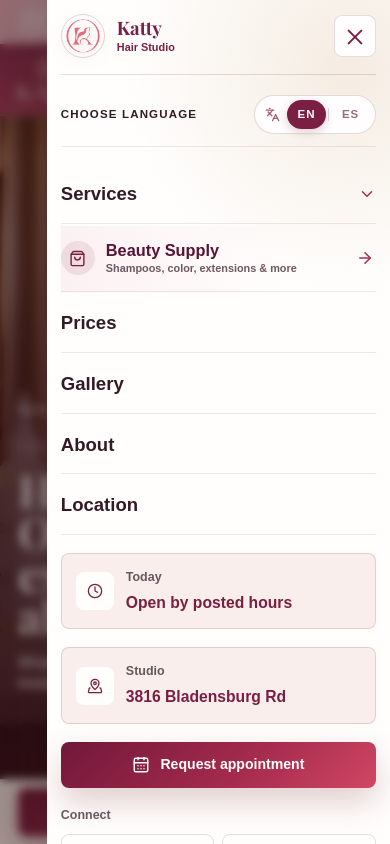
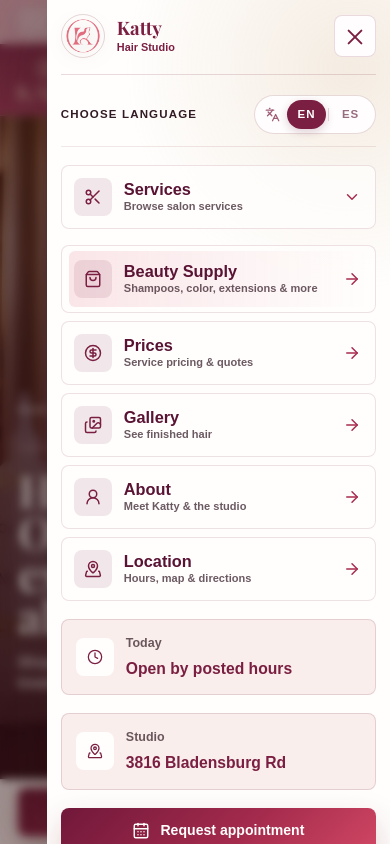
Before and after one commit to ErickSorto/katty-hair-studio, a Next.js app: page /olaplex-hair-extensions in a window 390 px wide. Both pictures are taken after a click on the button "Open menu". Shown: the top 844 px of the page. Built offline with nearby package versions, Linux system fonts and the light colour scheme; a web font is replaced by a local one.

Commit message:
feat: refine mobile drawer navigation

```diff
--- a/src/app/ServiceNavigation.tsx
+++ b/src/app/ServiceNavigation.tsx
@@ -1,7 +1,7 @@
 "use client";
 
 import Link from "next/link";
-import { ArrowRight, ChevronDown } from "lucide-react";
+import { ArrowRight, ChevronDown, Scissors } from "lucide-react";
 import { useEffect, useRef, useState } from "react";
 import { localizePath, type Locale } from "./i18n/config";
 import { serviceNavigationCopy } from "./i18n/shared-copy";
@@ -119,27 +119,19 @@
 
   return (
     <details className="drawer-services">
-      <summary>
-        <span>{copy.menuLabel}</span>
-        <ChevronDown aria-hidden="true" />
+      <summary className="drawer-destination-row">
+        <span className="drawer-destination-icon"><Scissors aria-hidden="true" /></span>
+        <span className="drawer-destination-copy">
+          <strong>{copy.menuLabel}</strong>
+          <span>{copy.menuDetail}</span>
+        </span>
+        <ChevronDown aria-hidden="true" className="drawer-destination-arrow" />
       </summary>
       <div className="drawer-services-content">
         <Link className="drawer-all-services-link" href={localizePath("/services", locale)}>
           {copy.viewAll}<ArrowRight aria-hidden="true" />
         </Link>
         <CategoryGateways locale={locale} mobile />
-        <div className="drawer-service-groups">
-          {copy.groups.map((group) => (
-            <section key={group.label}>
-              <h3>{group.label}</h3>
-              <div>
-                {group.links.map(([label, href]) => (
-                  <Link href={localizePath(href, locale)} key={href}>{label}</Link>
-                ))}
-              </div>
-            </section>
-          ))}
-        </div>
       </div>
     </details>
   );
--- a/src/app/SiteChrome.tsx
+++ b/src/app/SiteChrome.tsx
@@ -5,12 +5,15 @@
   BadgePercent,
   CalendarDays,
   ChevronRight,
+  CircleDollarSign,
   Clock,
   Heart,
+  Images,
   MapPin,
   MapPinned,
   Phone,
   ShoppingBag,
+  UserRound,
 } from "lucide-react";
 import DrawerAutoClose from "./DrawerAutoClose";
 import DrawerToggleButton from "./DrawerToggleButton";
@@ -37,6 +40,13 @@
   { label: "X", href: "https://x.com/DominicanKatty", platform: "x" },
   { label: "TikTok", href: "https://www.tiktok.com/@dominicankattyhairstudio", platform: "tiktok" },
 ] as const;
+
+const drawerNavIcons = {
+  "/#prices": CircleDollarSign,
+  "/gallery": Images,
+  "/about": UserRound,
+  "/location": MapPinned,
+} as const;
 
 type SocialPlatform = (typeof socialLinks)[number]["platform"] | "whatsapp";
 
@@ -98,15 +108,28 @@
         <div className="drawer-language-row"><span>{copy.labels.language}</span><LanguageSwitcher placement="drawer" /></div>
         <nav aria-label={copy.labels.mobilePageLinks} className="drawer-links">
           <DrawerServicesMenu locale={locale} />
-          <Link className="drawer-shop-link" href={localizePath("/olaplex-hair-extensions", locale)}>
-            <span className="drawer-shop-icon"><ShoppingBag aria-hidden="true" /></span>
-            <span className="drawer-shop-copy">
+          <Link className="drawer-destination-row drawer-shop-link" href={localizePath("/olaplex-hair-extensions", locale)}>
+            <span className="drawer-destination-icon"><ShoppingBag aria-hidden="true" /></span>
+            <span className="drawer-destination-copy">
               <strong>{copy.shop.label}</strong>
               <span>{copy.shop.detail}</span>
             </span>
-            <ArrowRight aria-hidden="true" className="drawer-shop-arrow" />
+            <ArrowRight aria-hidden="true" className="drawer-destination-arrow" />
           </Link>
-          {copy.nav.map(([label, href]) => <Link href={localizePath(href, locale)} key={href}>{label}</Link>)}
+          {copy.nav.map(([label, href]) => {
+            const Icon = drawerNavIcons[href];
+
+            return (
+              <Link className="drawer-destination-row drawer-nav-link" href={localizePath(href, locale)} key={href}>
+                <span className="drawer-destination-icon"><Icon aria-hidden="true" /></span>
+                <span className="drawer-destination-copy">
+                  <strong>{label}</strong>
+                  <span>{copy.drawerNavDetails[href]}</span>
+                </span>
+                <ArrowRight aria-hidden="true" className="drawer-destination-arrow" />
+              </Link>
+            );
+          })}
         </nav>
         <div className="drawer-card"><span className="drawer-card-icon"><Clock aria-hidden="true" className="site-icon"/></span><div><p>{copy.drawer.today}</p><strong>{copy.drawer.openHours}</strong></div></div>
         <div className="drawer-card"><span className="drawer-card-icon"><MapPinned aria-hidden="true" className="site-icon"/></span><div><p>{copy.drawer.studio}</p><strong>3816 Bladensburg Rd</strong></div></div>
--- a/src/app/i18n/shared-copy.ts
+++ b/src/app/i18n/shared-copy.ts
@@ -12,6 +12,12 @@
       openHours: "Open by posted hours",
       studio: "Studio",
       today: "Today",
+    },
+    drawerNavDetails: {
+      "/#prices": "Service pricing & quotes",
+      "/gallery": "See finished hair",
+      "/about": "Meet Katty & the studio",
+      "/location": "Hours, map & directions",
     },
     finalBanner: {
       eyebrow: "Ready when you are",
@@ -59,6 +65,12 @@
       openHours: "Abierto según el horario publicado",
       studio: "Salón",
       today: "Hoy",
+    },
+    drawerNavDetails: {
+      "/#prices": "Precios y cotizaciones",
+      "/gallery": "Mira los resultados",
+      "/about": "Conoce a Katty y el salón",
+      "/location": "Horario, mapa y dirección",
     },
     finalBanner: {
       eyebrow: "Cuando quieras",
@@ -170,6 +182,7 @@
     intro: "Start with a category or go directly to the service you have in mind.",
     kicker: "Explore Katty",
     menuLabel: "Services",
+    menuDetail: "Browse salon services",
     request: "Request an appointment",
     title: "Find the right service for your hair.",
     viewAll: "View all services",
@@ -246,6 +259,7 @@
     intro: "Empieza con una categoría o ve directamente al servicio que tienes en mente.",
     kicker: "Descubre Katty",
     menuLabel: "Servicios",
+    menuDetail: "Explora los servicios del salón",
     request: "Solicitar una cita",
     title: "Encuentra el servicio indicado para tu cabello.",
     viewAll: "Ver todos los servicios",
```
Also changed, not shown: src/app/globals.css, 1 other file (tests, documents, lock files or other folders).
